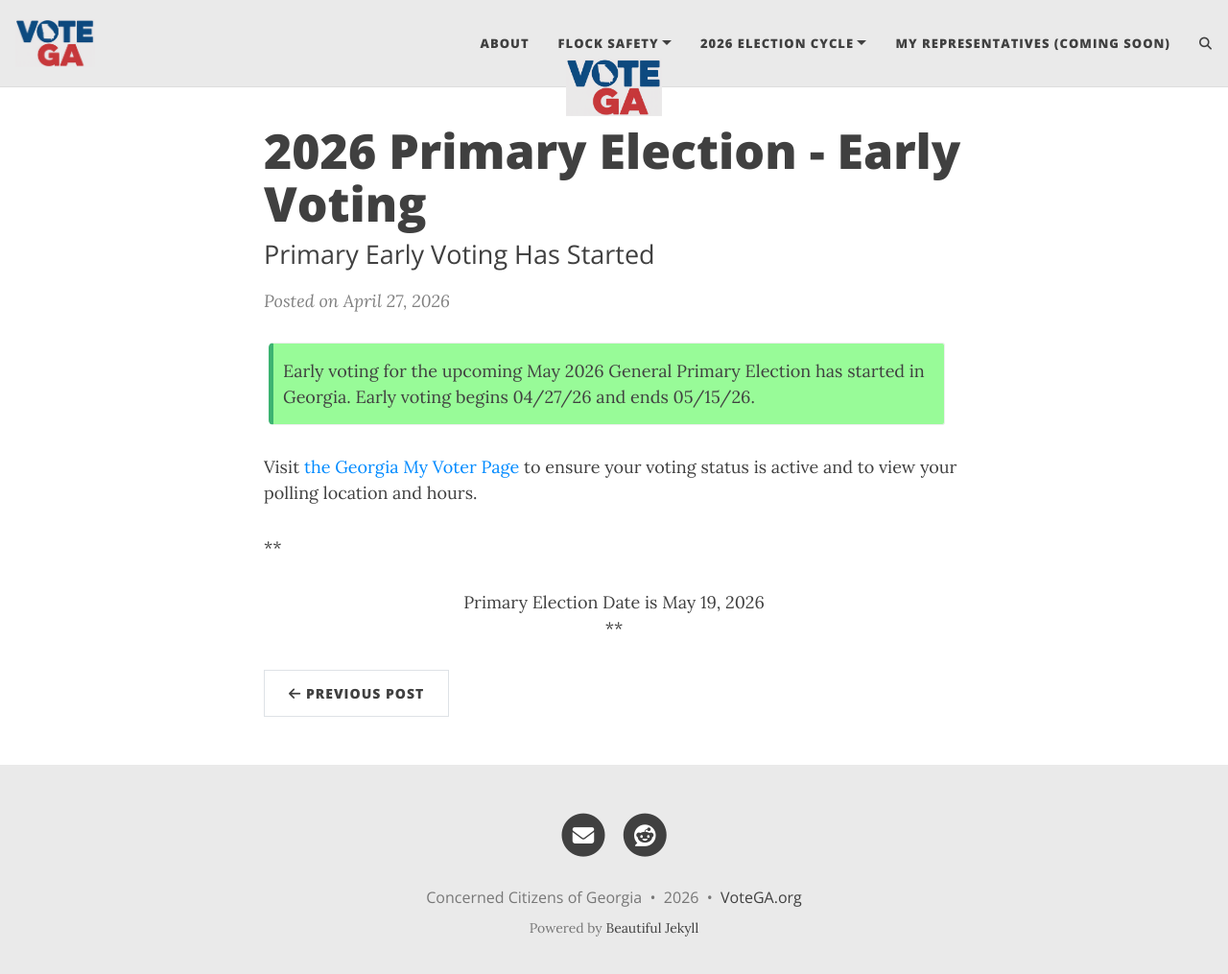
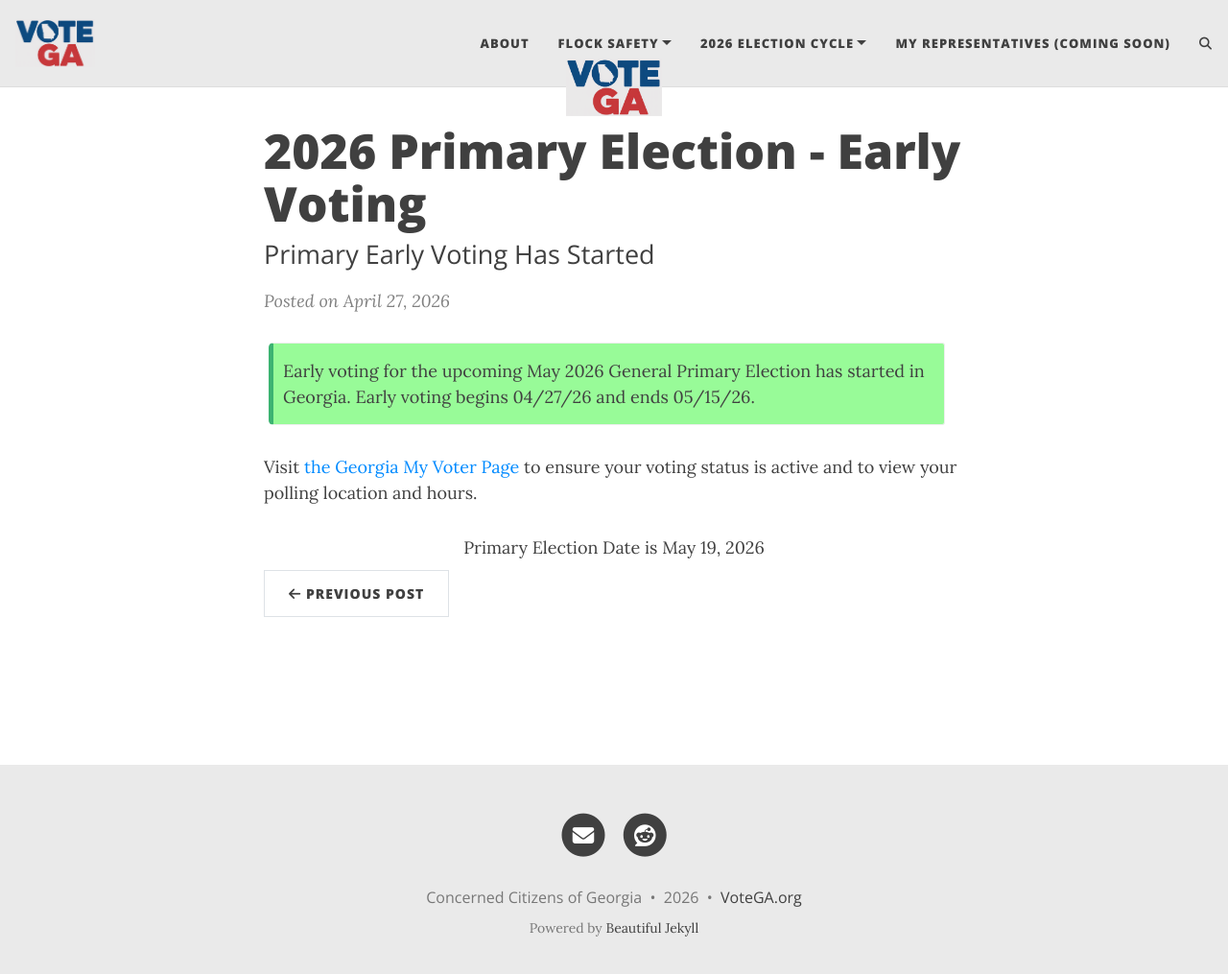
Before and after one commit to Votega/votega.org-TEST, a Jekyll site: the page built from _posts/2026-04-27-2026-primary-election.md, in a window 1280 px wide and 1028 px high. Shown: the top 1015 px of the window at 96% size. Built offline with Jekyll 4.4.1, drawn with Linux system fonts in a browser that asks for light colours; comment, search, counter and statistics services are not loaded.

```diff
--- a/_posts/2026-04-27-2026-primary-election.md
+++ b/_posts/2026-04-27-2026-primary-election.md
@@ -8,4 +8,4 @@ Early voting for the upcoming May 2026 General Primary Election has started in G
 
 Visit <a href="https://mvp.sos.ga.gov" target="_blank"> the Georgia My Voter Page</a> to ensure your voting status is active and to view your polling location and hours.
 
-**<center>Primary Election Date is May 19, 2026<center>**
+<center>Primary Election Date is May 19, 2026<center>
```
